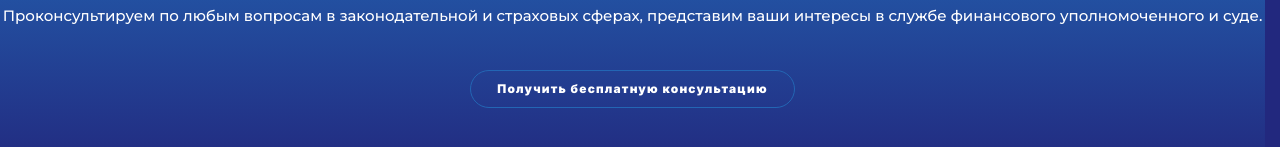
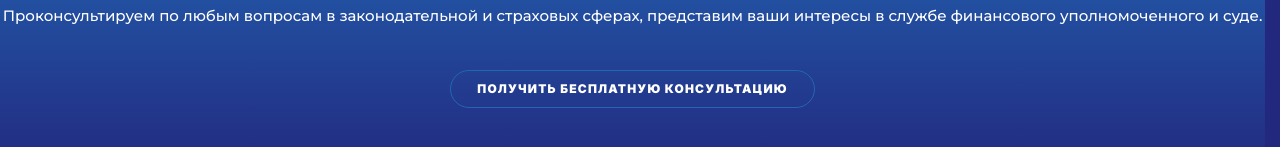
Before and after one commit to IvanZadvonov637/normaPrava, a website: page index.html in a window 1280 px wide. Shown: the part 148-295 px from the top of the page. Drawn offline with Linux system fonts and the light colour scheme.

Commit message:
Styles.css bug fix

```diff
--- a/styles.css
+++ b/styles.css
@@ -359,7 +359,7 @@ button  {
     font-weight: 700;
     letter-spacing: 1.2px;
     color: #ffff;
-    text-transformation: uppercase;
+    text-transform: uppercase;
     background-color: transparent;
     border-radius: var(--border-radius);
 }
```
